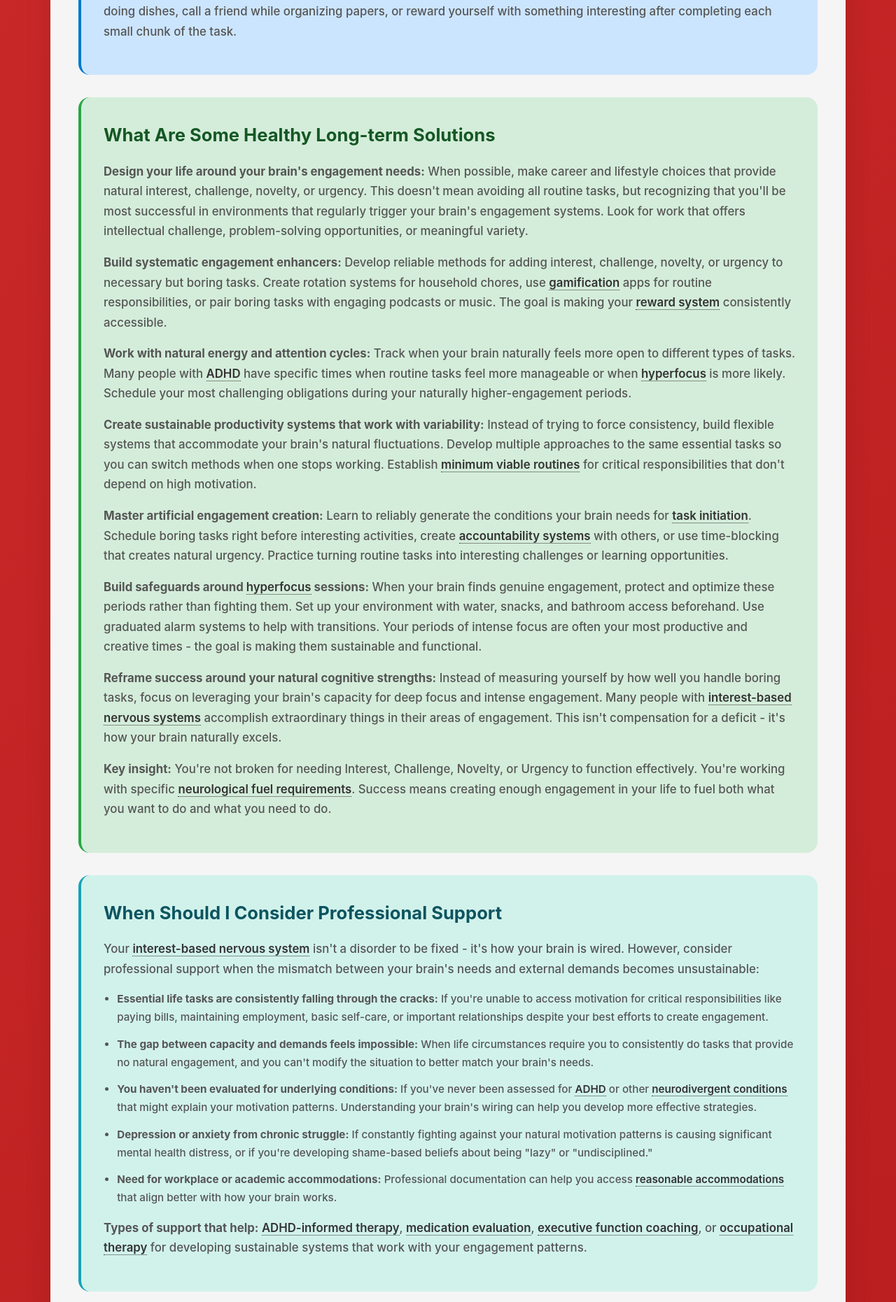
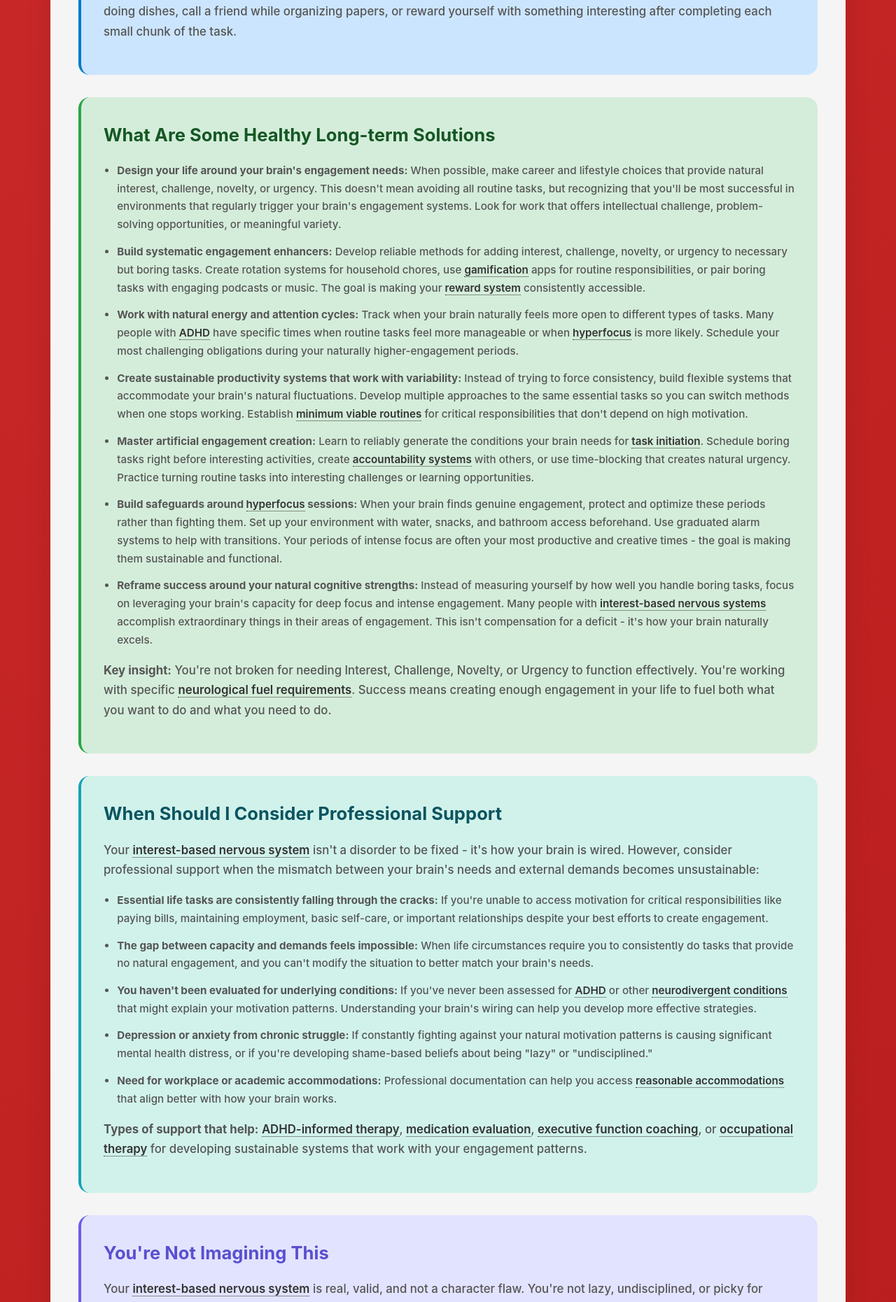
Before and after one commit to neurodivergent-survival-guide/neurodivergent-survival-guide, a Jekyll site: the page built from struggles/interest-based-nervous-system.html, in a window 1280 px wide. Shown: the part 3052-4913 px from the top of the page at 70% size. Built offline with Jekyll 4.4.1, drawn with Linux system fonts in a browser that asks for light colours.

Commit message:
Update interest-based-nervous-system.html

```diff
--- a/struggles/interest-based-nervous-system.html
+++ b/struggles/interest-based-nervous-system.html
@@ -84,19 +84,21 @@
     <div class="long-term">
         <h2 id="long-term-solutions">What Are Some Healthy Long-term Solutions</h2>
 
-        <p><strong>Design your life around your brain's engagement needs:</strong> When possible, make career and lifestyle choices that provide natural interest, challenge, novelty, or urgency. This doesn't mean avoiding all routine tasks, but recognizing that you'll be most successful in environments that regularly trigger your brain's engagement systems. Look for work that offers intellectual challenge, problem-solving opportunities, or meaningful variety.</p>
+        <ul>
+            <li><strong>Design your life around your brain's engagement needs:</strong> When possible, make career and lifestyle choices that provide natural interest, challenge, novelty, or urgency. This doesn't mean avoiding all routine tasks, but recognizing that you'll be most successful in environments that regularly trigger your brain's engagement systems. Look for work that offers intellectual challenge, problem-solving opportunities, or meaningful variety.</li>
 
-        <p><strong>Build systematic engagement enhancers:</strong> Develop reliable methods for adding interest, challenge, novelty, or urgency to necessary but boring tasks. Create rotation systems for household chores, use <a class="jargon">gamification<span class="tooltip">Adding game-like elements such as points, challenges, or competition to make tasks more engaging</span></a> apps for routine responsibilities, or pair boring tasks with engaging podcasts or music. The goal is making your <a class="jargon">reward system<span class="tooltip">Brain circuits that determine what feels motivating and drives behavior</span></a> consistently accessible.</p>
+            <li><strong>Build systematic engagement enhancers:</strong> Develop reliable methods for adding interest, challenge, novelty, or urgency to necessary but boring tasks. Create rotation systems for household chores, use <a class="jargon">gamification<span class="tooltip">Adding game-like elements such as points, challenges, or competition to make tasks more engaging</span></a> apps for routine responsibilities, or pair boring tasks with engaging podcasts or music. The goal is making your <a class="jargon">reward system<span class="tooltip">Brain circuits that determine what feels motivating and drives behavior</span></a> consistently accessible.</li>
 
-        <p><strong>Work with natural energy and attention cycles:</strong> Track when your brain naturally feels more open to different types of tasks. Many people with <a class="jargon">ADHD<span class="tooltip">Attention Deficit Hyperactivity Disorder - a neurodevelopmental condition affecting attention, impulse control, and activity levels</span></a> have specific times when routine tasks feel more manageable or when <a class="jargon">hyperfocus<span class="tooltip">Intense periods of sustained focus on engaging tasks, often accompanied by losing track of time</span></a> is more likely. Schedule your most challenging obligations during your naturally higher-engagement periods.</p>
+            <li><strong>Work with natural energy and attention cycles:</strong> Track when your brain naturally feels more open to different types of tasks. Many people with <a class="jargon">ADHD<span class="tooltip">Attention Deficit Hyperactivity Disorder - a neurodevelopmental condition affecting attention, impulse control, and activity levels</span></a> have specific times when routine tasks feel more manageable or when <a class="jargon">hyperfocus<span class="tooltip">Intense periods of sustained focus on engaging tasks, often accompanied by losing track of time</span></a> is more likely. Schedule your most challenging obligations during your naturally higher-engagement periods.</li>
 
-        <p><strong>Create sustainable productivity systems that work with variability:</strong> Instead of trying to force consistency, build flexible systems that accommodate your brain's natural fluctuations. Develop multiple approaches to the same essential tasks so you can switch methods when one stops working. Establish <a class="jargon">minimum viable routines<span class="tooltip">The smallest possible version of necessary habits that you can maintain even on difficult days</span></a> for critical responsibilities that don't depend on high motivation.</p>
+            <li><strong>Create sustainable productivity systems that work with variability:</strong> Instead of trying to force consistency, build flexible systems that accommodate your brain's natural fluctuations. Develop multiple approaches to the same essential tasks so you can switch methods when one stops working. Establish <a class="jargon">minimum viable routines<span class="tooltip">The smallest possible version of necessary habits that you can maintain even on difficult days</span></a> for critical responsibilities that don't depend on high motivation.</li>
 
-        <p><strong>Master artificial engagement creation:</strong> Learn to reliably generate the conditions your brain needs for <a class="jargon">task initiation<span class="tooltip">The brain process of beginning a task or activity</span></a>. Schedule boring tasks right before interesting activities, create <a class="jargon">accountability systems<span class="tooltip">External structures that help maintain commitment to completing tasks</span></a> with others, or use time-blocking that creates natural urgency. Practice turning routine tasks into interesting challenges or learning opportunities.</p>
+            <li><strong>Master artificial engagement creation:</strong> Learn to reliably generate the conditions your brain needs for <a class="jargon">task initiation<span class="tooltip">The brain process of beginning a task or activity</span></a>. Schedule boring tasks right before interesting activities, create <a class="jargon">accountability systems<span class="tooltip">External structures that help maintain commitment to completing tasks</span></a> with others, or use time-blocking that creates natural urgency. Practice turning routine tasks into interesting challenges or learning opportunities.</li>
 
-        <p><strong>Build safeguards around <a class="jargon">hyperfocus<span class="tooltip">Intense periods of sustained focus on engaging tasks, often accompanied by losing track of time</span></a> sessions:</strong> When your brain finds genuine engagement, protect and optimize these periods rather than fighting them. Set up your environment with water, snacks, and bathroom access beforehand. Use graduated alarm systems to help with transitions. Your periods of intense focus are often your most productive and creative times - the goal is making them sustainable and functional.</p>
+            <li><strong>Build safeguards around <a class="jargon">hyperfocus<span class="tooltip">Intense periods of sustained focus on engaging tasks, often accompanied by losing track of time</span></a> sessions:</strong> When your brain finds genuine engagement, protect and optimize these periods rather than fighting them. Set up your environment with water, snacks, and bathroom access beforehand. Use graduated alarm systems to help with transitions. Your periods of intense focus are often your most productive and creative times - the goal is making them sustainable and functional.</li>
 
-        <p><strong>Reframe success around your natural cognitive strengths:</strong> Instead of measuring yourself by how well you handle boring tasks, focus on leveraging your brain's capacity for deep focus and intense engagement. Many people with <a class="jargon">interest-based nervous systems<span class="tooltip">Brains that require engagement triggers to access motivation and sustained attention</span></a> accomplish extraordinary things in their areas of engagement. This isn't compensation for a deficit - it's how your brain naturally excels.</p>
+            <li><strong>Reframe success around your natural cognitive strengths:</strong> Instead of measuring yourself by how well you handle boring tasks, focus on leveraging your brain's capacity for deep focus and intense engagement. Many people with <a class="jargon">interest-based nervous systems<span class="tooltip">Brains that require engagement triggers to access motivation and sustained attention</span></a> accomplish extraordinary things in their areas of engagement. This isn't compensation for a deficit - it's how your brain naturally excels.</li>
+        </ul>
 
         <div class="highlight-box">
             <p><strong>Key insight:</strong> You're not broken for needing Interest, Challenge, Novelty, or Urgency to function effectively. You're working with specific <a class="jargon">neurological fuel requirements<span class="tooltip">The types of stimulation and engagement your brain needs to access motivation and sustained attention</span></a>. Success means creating enough engagement in your life to fuel both what you want to do and what you need to do.</p>
```
